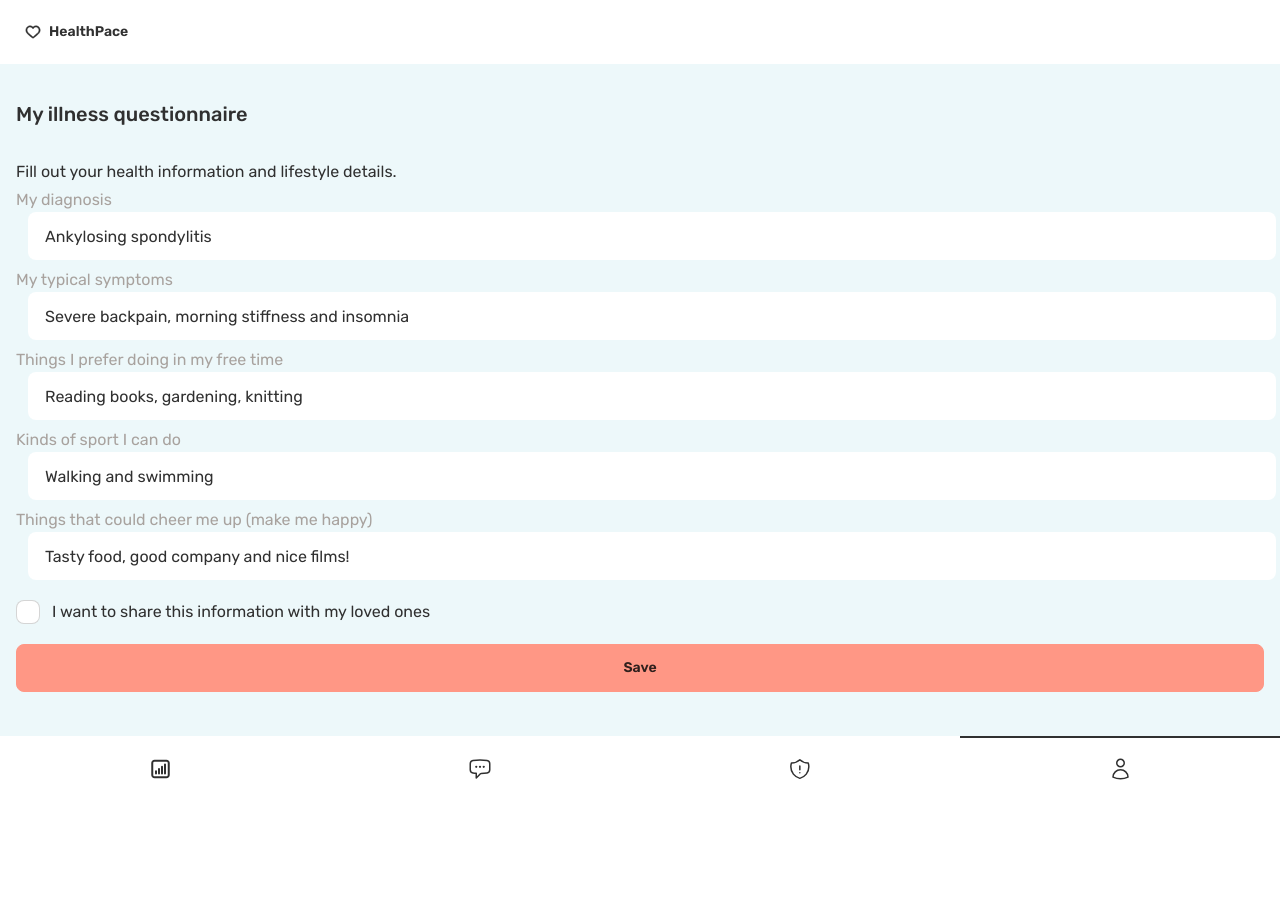
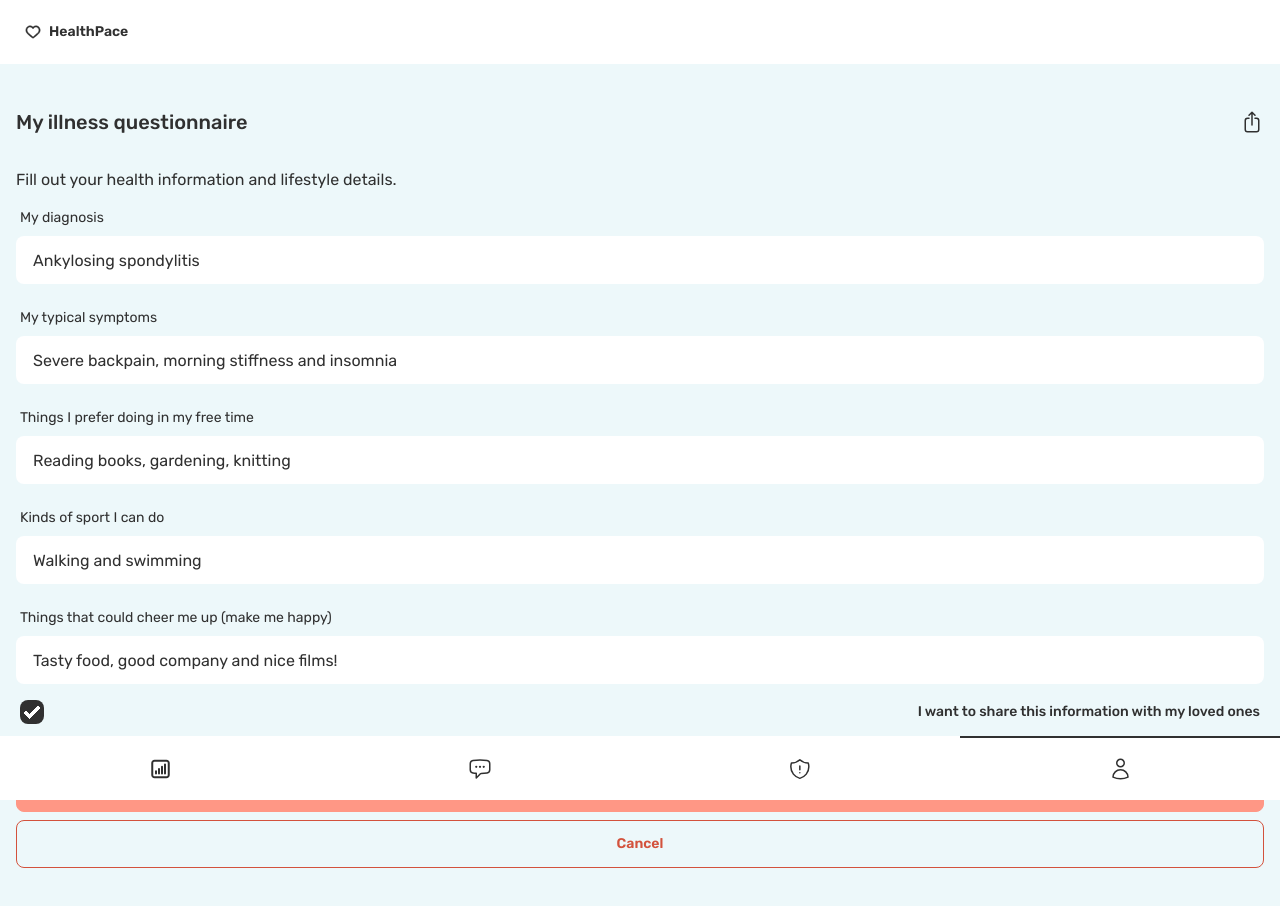
Before and after one commit to HacksDev/junction-2023, a Next.js app: page /profile/questionnaire in a window 1280 px wide. Shown: the top 906 px of the page. Before the commit the page ends 800 px from the top, so only its background shows below. Built offline with nearby package versions, Linux system fonts and the light colour scheme.

Commit message:
Refactor Questionnaire & add share button

```diff
--- a/src/pages/profile/arcticle/index.tsx
+++ /dev/null
@@ -1,8 +0,0 @@
-import Image from "next/image";
-import { Inter } from "next/font/google";
-
-const inter = Inter({ subsets: ["latin"] });
-
-export default function Home() {
-  return <div>здесь будет отображаться сформированная анкета с возможностью поделиться</div>;
-}
--- a/src/pages/profile/questionnaire/index.tsx
+++ b/src/pages/profile/questionnaire/index.tsx
@@ -1,60 +1,105 @@
 import { Layout } from "@/components/Layout";
 import { Mascot } from "@/components/Mascot";
 import Link from "next/link";
+import { useCallback } from "react";
+
+const questions: Array<{
+  title: string;
+  value: string;
+}> = [
+  {
+    title: "My diagnosis",
+    value: "Ankylosing spondylitis",
+  },
+  {
+    title: "My typical symptoms",
+    value: "Severe backpain, morning stiffness and insomnia",
+  },
+  {
+    title: "Things I prefer doing in my free time",
+    value: "Reading books, gardening, knitting",
+  },
+  {
+    title: "Kinds of sport I can do",
+    value: "Walking and swimming",
+  },
+  {
+    title: "Things that could cheer me up (make me happy)",
+    value: "Tasty food, good company and nice films!",
+  },
+];
+
 export default function Questionnaire() {
+  const handleShareClick = useCallback(() => {
+    try {
+      if (navigator.share) {
+        navigator
+          .share({
+            title: "HealthPace",
+            text: "Share information about me",
+            url: "https://junction2023.hacksdev.site/",
+          })
+          .then(() => console.log("Successful share"))
+          .catch((error) => console.log("Error sharing", error));
+      }
+    } catch (e) {
+      console.log(e);
+    }
+  }, []);
+
   return (
-    <Layout containerClassName="px-4 py-0">
-      <h1 className="text-xl font-medium my-9">My illness questionnaire</h1>
+    <Layout containerClassName="px-4 pb-5">
+      <div className="flex items-center justify-between">
+        <h1 className="text-xl font-medium my-9">My illness questionnaire</h1>
+        <button onClick={handleShareClick} className="pl-5">
+          <svg
+            xmlns="http://www.w3.org/2000/svg"
+            fill="none"
+            viewBox="0 0 24 24"
+            strokeWidth={1.5}
+            stroke="currentColor"
+            className="w-6 h-6"
+          >
+            <path
+              strokeLinecap="round"
+              strokeLinejoin="round"
+              d="M9 8.25H7.5a2.25 2.25 0 00-2.25 2.25v9a2.25 2.25 0 002.25 2.25h9a2.25 2.25 0 002.25-2.25v-9a2.25 2.25 0 00-2.25-2.25H15m0-3l-3-3m0 0l-3 3m3-3V15"
+            />
+          </svg>
+        </button>
+      </div>
       <p className="text-md leading-none mb-3">Fill out your health information and lifestyle details. </p>
 
-      <p className="text-md text-stone-400 leading-none mb-1">My diagnosis</p>
-      <input
-        type="text"
-        placeholder="Diagnosis name"
-        value="Ankylosing spondylitis"
-        className="input w-full ml-3 mb-3"
-      />
-
-      <p className="text-md text-stone-400 leading-none mb-1">My typical symptoms</p>
-      <input
-        type="text"
-        placeholder="Symptom 1, symptom 2"
-        value="Severe backpain, morning stiffness and insomnia"
-        className="input w-full ml-3 mb-3"
-      />
-
-      <p className="text-md text-stone-400 leading-none mb-1">Things I prefer doing in my free time</p>
-      <input
-        type="text"
-        placeholder="Watching films"
-        value="Reading books, gardening, knitting"
-        className="input w-full ml-3 mb-3"
-      />
-
-      <p className="text-md text-stone-400 leading-none mb-1">Kinds of sport I can do</p>
-      <input
-        type="text"
-        placeholder="footbool, volleyball"
-        value="Walking and swimming"
-        className="input w-full ml-3 mb-3"
-      />
-
-      <p className="text-md text-stone-400 leading-none mb-1">Things that could cheer me up (make me happy)</p>
-      <input
-        type="text"
-        placeholder="Smiles"
-        value="Tasty food, good company and nice films!"
-        className="input w-full ml-3 mb-5"
-      />
-
-      <div className="flex items-center mb-5">
-        <input type="checkbox" className="checkbox mr-3" />
-        <p className="text-md inline-block leading-none">I want to share this information with my loved ones</p>
+      <div className="grid gap-y-4">
+        {questions.map((question) => {
+          return (
+            <div key={question.title} className="form-control w-full">
+              <label className="label">
+                <span className="label-text">{question.title}</span>
+              </label>
+              <input type="text" value={question.value} className="input w-full" />
+            </div>
+          );
+        })}
       </div>
 
-      <Link href="/dashboard" className="btn btn-primary btn-block">
-        Save
-      </Link>
+      <div className="form-control py-2">
+        <label className="cursor-pointer label">
+          <input type="checkbox" checked className="checkbox" />
+          <span className="label-text pl-2 font-medium leading-none">
+            I want to share this information with my loved ones
+          </span>
+        </label>
+      </div>
+
+      <div className="grid gap-y-2 mt-6">
+        <Link href="/profile" className="btn btn-primary btn-block">
+          Done
+        </Link>
+        <Link href="/profile" className="btn btn-outline btn-error btn-block">
+          Cancel
+        </Link>
+      </div>
     </Layout>
   );
 }
```
